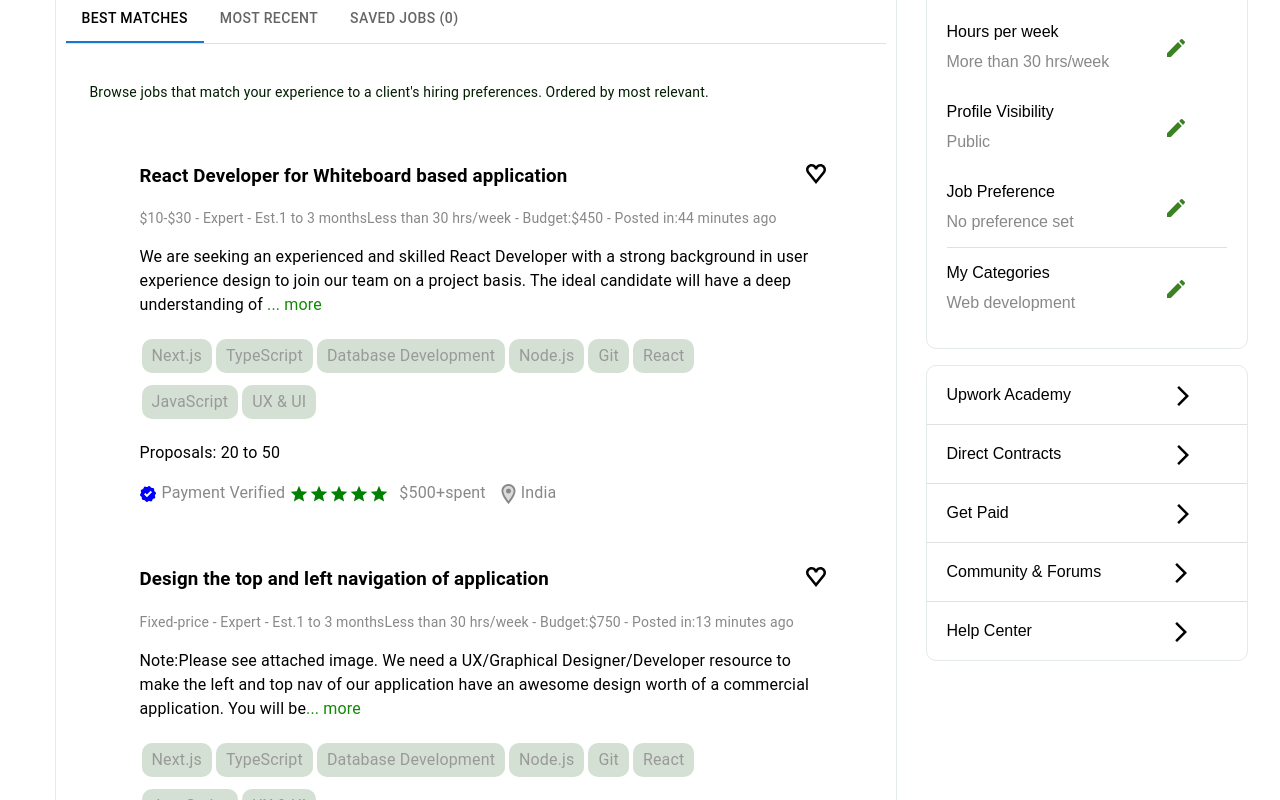
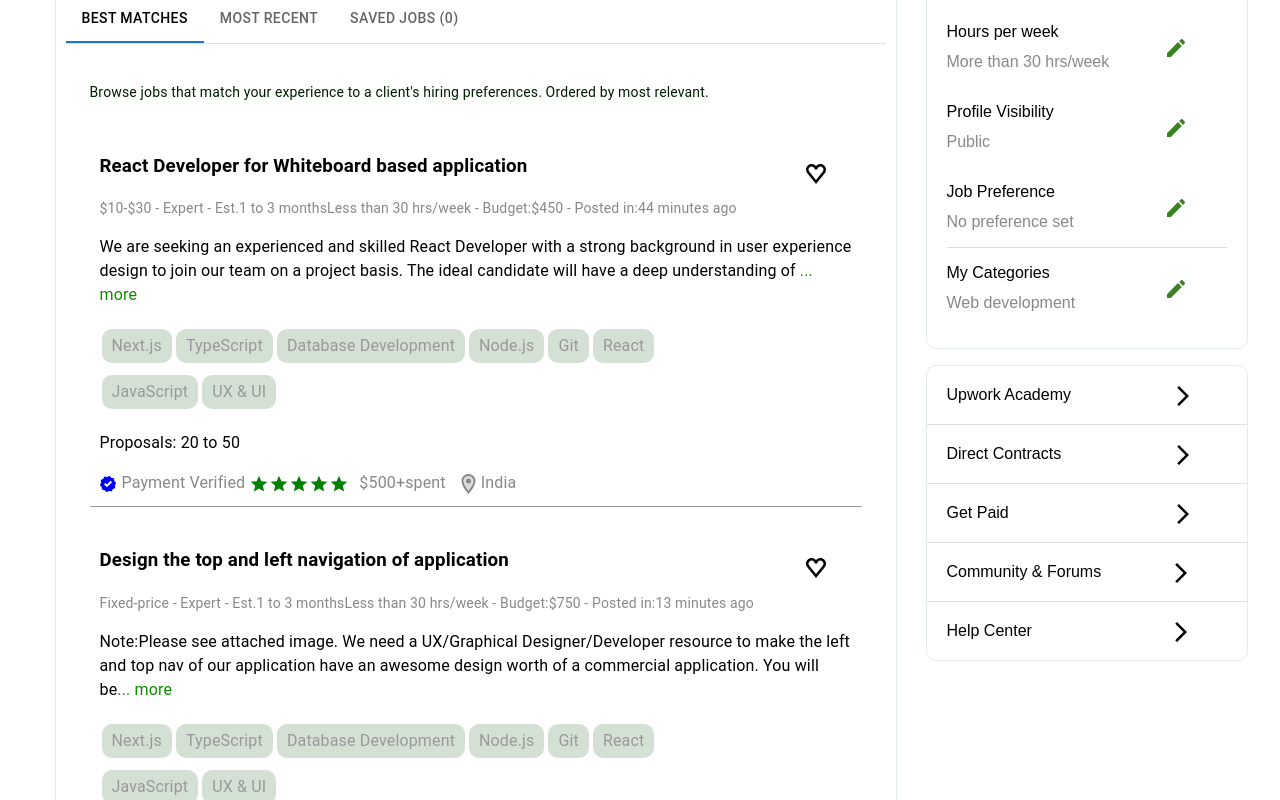
Before and after one commit to Mohammed10zak/Freelance-Platform, a React (Create React App) app: page /home in a window 1280 px wide. Shown: the part 500-1300 px from the top of the page. Built offline with nearby package versions, Linux system fonts and the light colour scheme; data requests are answered from the project's data file; sample sign-in values are in the browser's storage.

Commit message:
modify style of card

```diff
--- a/src/components/JobCard/style.js
+++ b/src/components/JobCard/style.js
@@ -2,7 +2,9 @@ import styled from "styled-components";
 
 export const Cardjob = styled.div`
   position: relative;
-  padding: 20px 50px;
+margin: 10px 0px;
+padding:10px;
+border-bottom:1px solid #999;
   &:hover {
     background-color: #f2f7f2;
     border-radius: 6px;
```
